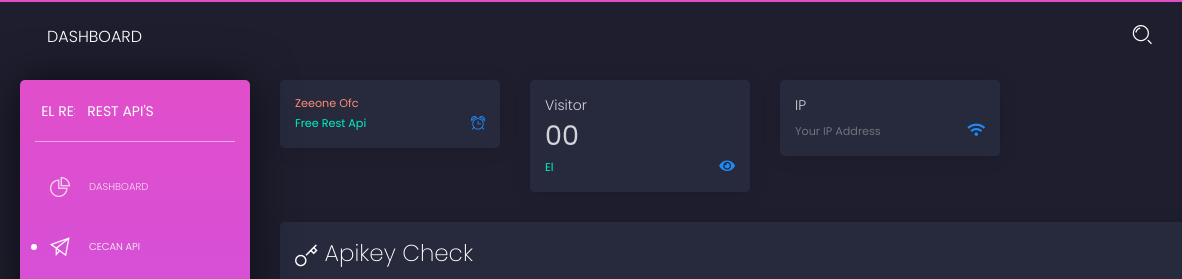
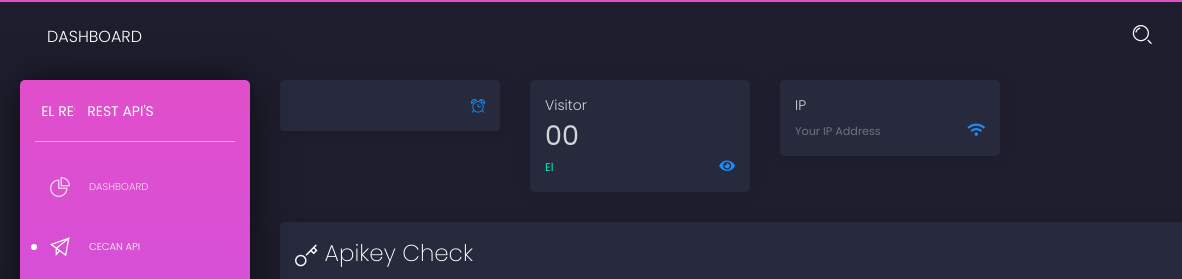
Before and after one commit to SangLord/lol, a website: page docs/dashboard.html in a window 1280 px wide. Shown: the top 279 px of the page, 0-1182 px from the left. Drawn offline with Linux system fonts and the light colour scheme; some packages are replaced by stand-ins of ours; files that its build step writes are made by us from their sources; no server answers; a script that the page names is missing; files whose address does not match are found by name.

Commit message:
Update dashboard.html

```diff
--- a/docs/dashboard.html
+++ b/docs/dashboard.html
@@ -214,10 +214,6 @@ Profile
 <div class="card-body">
 <div class="d-flex align-items-end justify-content-between">
 <div>
-<small class="fs-12 text-warning">
-<div id="browser_sholat"></div>
-</small>
-<small class="fs-12 text-success">Free Rest Api</small>
 </div>
 <span class="text-info fs-35 dash1-iocns bg-success-transparent border-success"><i class="tim-icons icon-time-alarm" aria-hidden="true"></i></span>
 </div>
```
